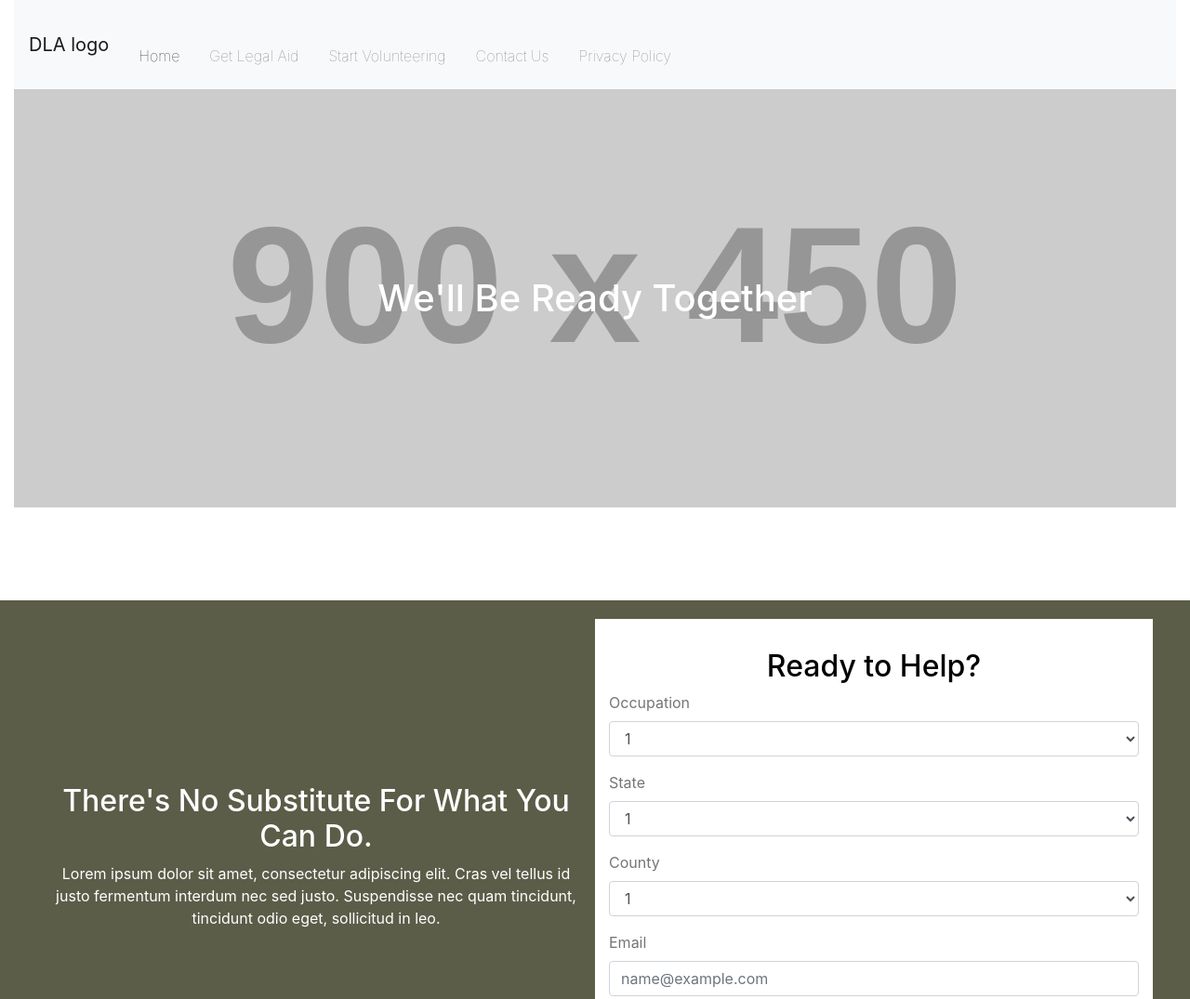
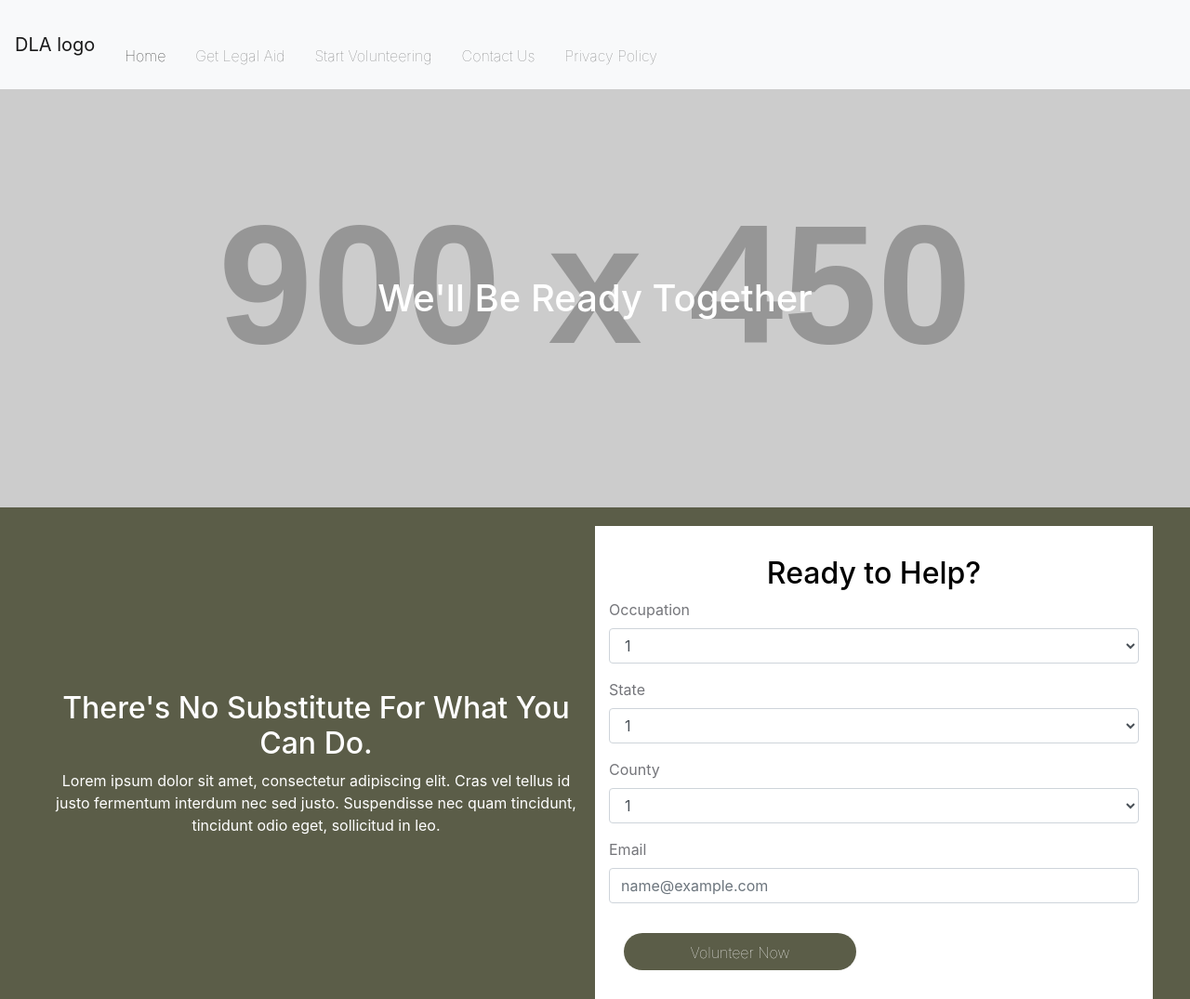
Before and after one commit to AllisonGee/volunteer-disaster-legal-aid, a plain HTML site: page index.html in a window 1280 px wide. Shown: the top 1075 px of the page at 93% size. Drawn offline with nearby package versions, Linux system fonts and the light colour scheme; placeholder pictures from the web are drawn by us.

Commit message:
Removed top margin for full-width class.

```diff
--- a/css/index.css
+++ b/css/index.css
@@ -12,7 +12,6 @@ h2{
 width: 100vw;
  position: relative;
  margin-left: -50vw;
- margin-top: 100px;
  left: 50%;
 }
 
@@ -153,7 +152,7 @@ width: 100vw;
 
 
 /*FORM SECTION MEDIA QUERIES*/
-@media screen and (max-width: 600px) {
+@media screen and (max-width: 750px) {
   .volunteer-signup{
   display: flex;
   flex-wrap:wrap;
--- a/index.html
+++ b/index.html
@@ -8,7 +8,7 @@
   <link rel="stylesheet" href="https://stackpath.bootstrapcdn.com/bootstrap/4.3.1/css/bootstrap.min.css" integrity="sha384-ggOyR0iXCbMQv3Xipma34MD+dH/1fQ784/j6cY/iJTQUOhcWr7x9JvoRxT2MZw1T" crossorigin="anonymous">
   </head>
   <body class="container-fluid">
-<nav class="navbar navbar-expand-lg navbar-light bg-light ">
+<nav class="navbar navbar-expand-lg navbar-light bg-light full-width">
   <a class="navbar-brand" href="#">DLA logo</a>
   <button class="navbar-toggler" type="button" data-toggle="collapse" data-target="#navbarSupportedContent" aria-controls="navbarSupportedContent" aria-expanded="false" aria-label="Toggle navigation">
     <span class="navbar-toggler-icon"></span>
@@ -35,7 +35,7 @@
 </nav>
 
 
-    <section class="header">
+    <section class="header full-width">
       <h1>We'll Be Ready Together</h1>
 
     </section>
```
